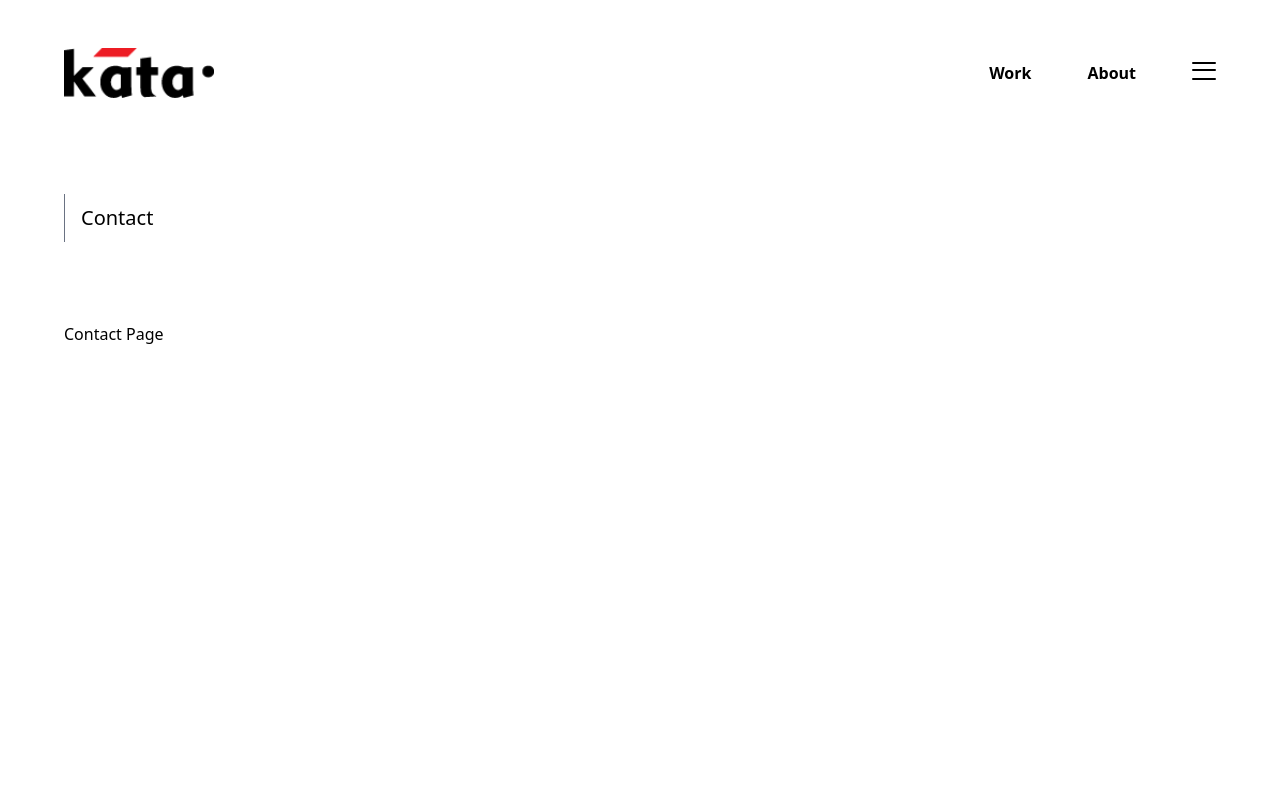
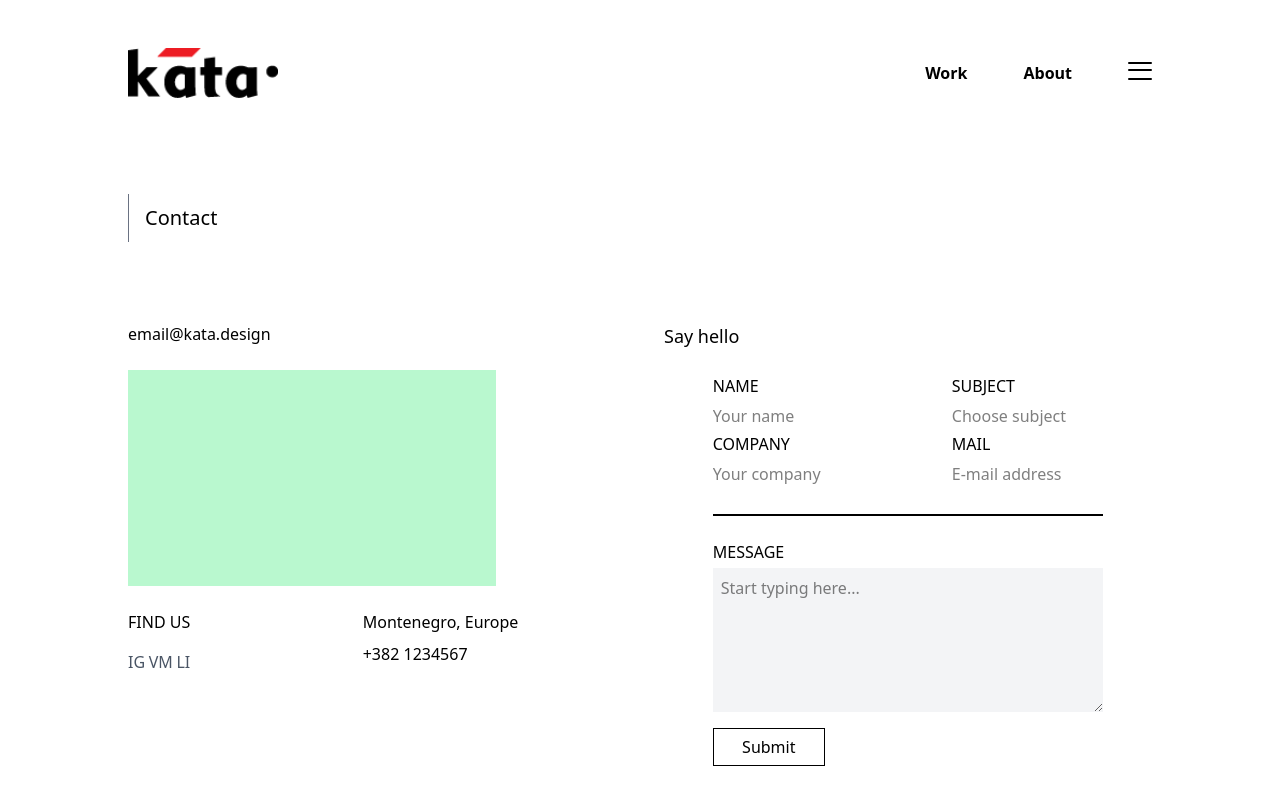
Before and after one commit to Suksii/katadesign-next, a Next.js app: page /contact in a window 1280 px wide. Shown: the top 792 px of the page. Built offline with nearby package versions, Linux system fonts and the light colour scheme.

Commit message:
contact page created

```diff
--- a/src/app/(white-layout)/contact/page.js
+++ b/src/app/(white-layout)/contact/page.js
@@ -4,7 +4,74 @@ import React from "react";
 const ContactPage = () => {
   return (
     <PagesWrapper title="Contact">
-      <div>Contact Page</div>
+      <div className="flex gap-12 flex-col md:flex-row">
+        <div className="flex-1 flex flex-col gap-6">
+          <p>email@kata.design</p>
+          <p className="bg-green-200 w-full md:max-w-[368px] h-54"></p>
+          <div className="flex justify-between md:w-[80%]">
+            <div className="flex flex-col gap-4">
+              <p className="uppercase font-medium">Find us</p>
+              <div className="flex justify-between">
+                <p className="text-gray-600 font-medium">IG</p>
+                <p className="text-gray-600 font-medium">VM</p>
+                <p className="text-gray-600 font-medium">LI</p>
+              </div>
+            </div>
+            <div className="flex flex-col gap-2">
+              <p className="font-medium">Montenegro, Europe</p>
+              <p className="font-medium">+382 1234567</p>
+            </div>
+          </div>
+        </div>
+        <div className="flex-1 flex flex-col gap-6 w-full">
+          <p className="text-lg">Say hello</p>
+          <form className="w-full lg:w-[80%] mx-auto">
+            <div className="flex md:flex-col lg:flex-row items-center gap-2 w-full">
+              <div className="flex flex-col gap-0.5 w-full">
+                <label className="uppercase font-medium">Name</label>
+                <input
+                  placeholder="Your name"
+                  className="focus:outline-none py-1"
+                />
+              </div>
+              <div className="flex flex-col gap-0.5 w-full">
+                <label className="uppercase font-medium">Subject</label>
+                <input
+                  placeholder="Choose subject"
+                  className="focus:outline-none py-1"
+                />
+              </div>
+            </div>
+            <div className="flex md:flex-col lg:flex-row items-center gap-2 w-full">
+              <div className="flex flex-col gap-0.5 w-full">
+                <label className="uppercase font-medium">Company</label>
+                <input
+                  placeholder="Your company"
+                  className="focus:outline-none py-1"
+                />
+              </div>
+              <div className="flex flex-col gap-0.5 w-full">
+                <label className="uppercase font-medium">Mail</label>
+                <input
+                  placeholder="E-mail address"
+                  className="focus:outline-none py-1"
+                />
+              </div>
+            </div>
+            <hr className="my-6 h-0.5 bg-black" />
+            <div className="flex flex-col gap-1">
+              <label className="uppercase font-medium">Message</label>
+              <textarea
+                placeholder="Start typing here..."
+                className="min-h-36 max-h-96 bg-gray-100 p-2"
+              />
+            </div>
+            <button className="my-4 border border-black py-1.5 min-w-28 cursor-pointer hover:bg-black hover:text-white transition-all ease-linear duration-200">
+              Submit
+            </button>
+          </form>
+        </div>
+      </div>
     </PagesWrapper>
   );
 };
--- a/src/app/(white-layout)/layout.js
+++ b/src/app/(white-layout)/layout.js
@@ -23,7 +23,7 @@ export default function LightLayout({ children }) {
       <body
         className={`${geistSans.variable} ${geistMono.variable} antialiased bg-white`}
       >
-        <div className="w-[90%] mx-auto pt-12">
+        <div className="w-[80%] mx-auto pt-12">
           <Navbar variant="light" />
           <main className="py-12 md:py-24">{children}</main>
         </div>
```
